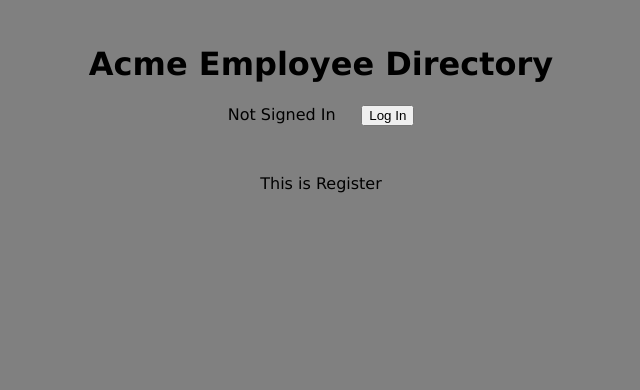
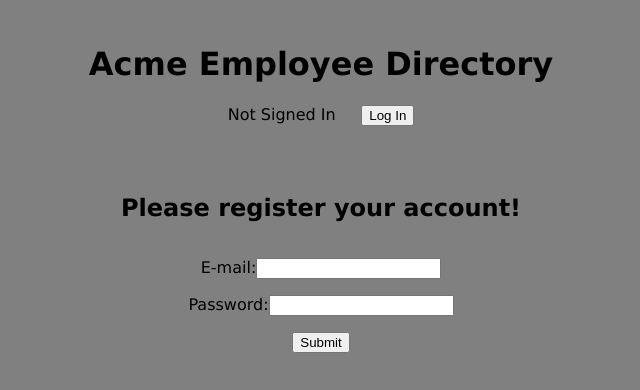
Before and after one commit to emmaegstad/adv-react-employee-directory, a React app: page /register in a window 1280 px wide. Shown: the top 390 px of the page, without its empty margins (319-959 px from the left). Built offline with nearby package versions, Linux system fonts and the light colour scheme.

Commit message:
stubbing out login and register components

```diff
--- a/src/views/Auth/Login/Login.css
+++ b/src/views/Auth/Login/Login.css
@@ -0,0 +1,6 @@
+.Login {
+  display: flex;
+  flex-direction: column;
+  align-items: center;
+  gap: 2vh;
+}
--- a/src/views/Auth/Login/Login.jsx
+++ b/src/views/Auth/Login/Login.jsx
@@ -2,5 +2,28 @@ import './Login.css';
 import React from 'react';
 
 export default function Login() {
-  return <div className="Login">This is Login</div>;
+  return (
+    <form className="Login">
+      <h2 className="login-title">Please log in!</h2>
+      <label htmlFor="email-input">
+        E-mail:
+        <input
+          type="email"
+          id="email-input"
+          name="email-input"
+          className="login-input_email"
+        />
+      </label>
+      <label htmlFor="password-input">
+        Password:
+        <input
+          type="password"
+          id="password-input"
+          name="password-input"
+          className="login-input_password"
+        />
+      </label>
+      <button type="submit">Submit</button>
+    </form>
+  );
 }
--- a/src/views/Auth/Register/Register.css
+++ b/src/views/Auth/Register/Register.css
@@ -0,0 +1,6 @@
+.Register {
+  display: flex;
+  flex-direction: column;
+  align-items: center;
+  gap: 2vh;
+}
--- a/src/views/Auth/Register/Register.jsx
+++ b/src/views/Auth/Register/Register.jsx
@@ -1,6 +1,29 @@
 import './Register.css';
 import React from 'react';
 
-export default function Signup() {
-  return <div className="Register">This is Register</div>;
+export default function Register() {
+  return (
+    <form className="Register">
+      <h2 className="register-title">Please register your account!</h2>
+      <label htmlFor="email-input">
+        E-mail:
+        <input
+          type="email"
+          id="email-input"
+          name="email-input"
+          className="register-input_email"
+        />
+      </label>
+      <label htmlFor="password-input">
+        Password:
+        <input
+          type="password"
+          id="password-input"
+          name="password-input"
+          className="register-input_password"
+        />
+      </label>
+      <button type="submit">Submit</button>
+    </form>
+  );
 }
```
